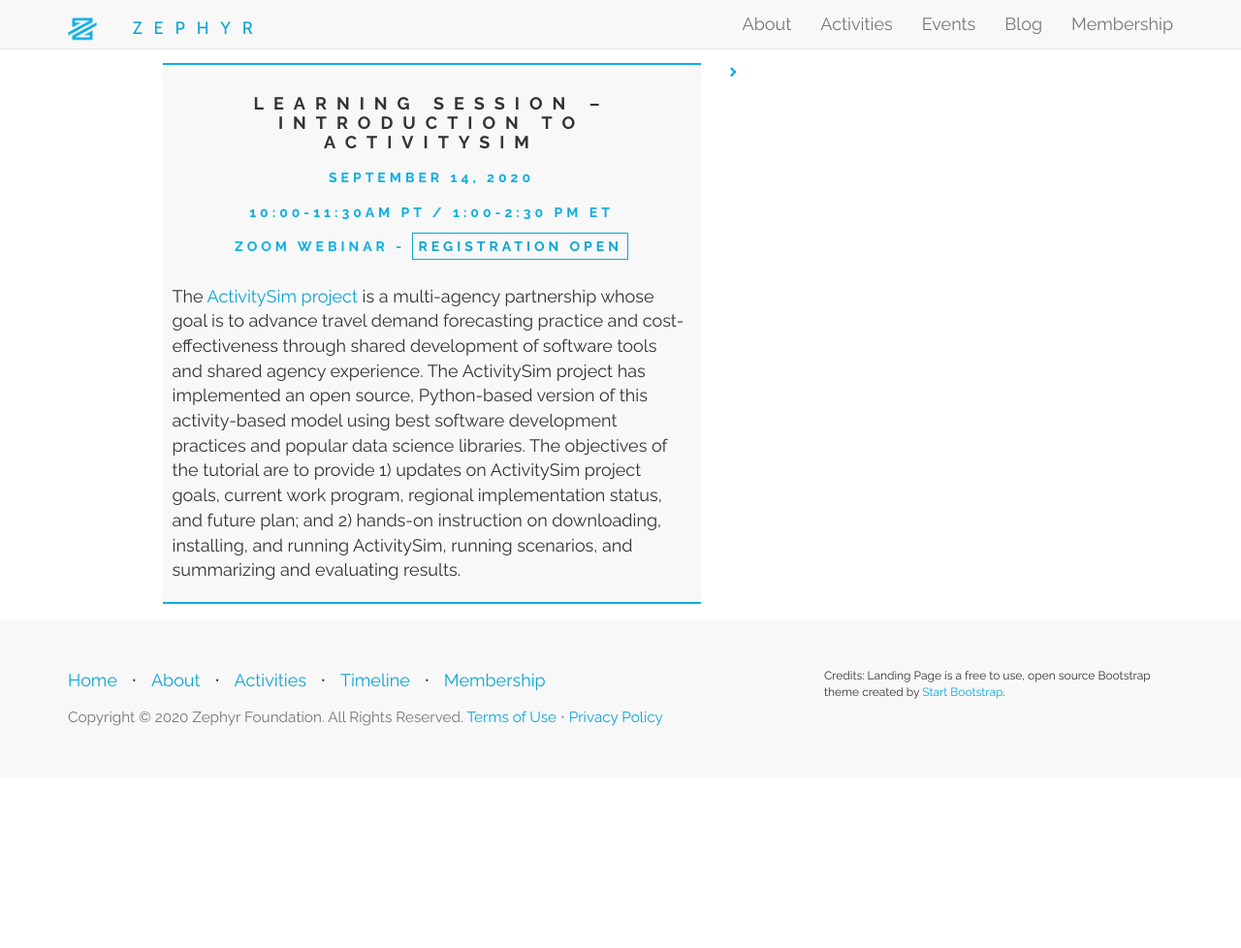
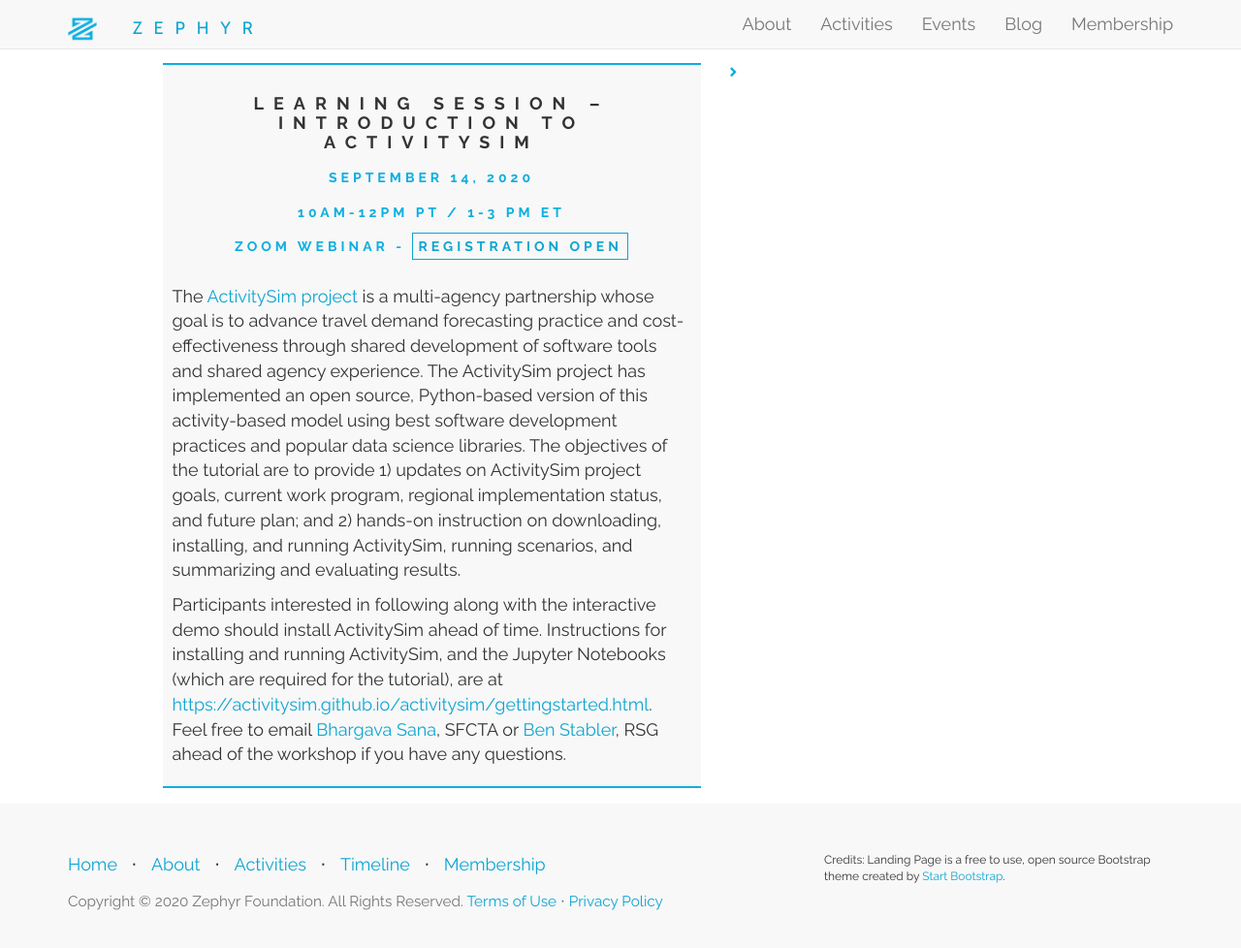
Before and after one commit to ZephyrTransport/zephyr-website, a Jekyll site: the page built from _events/2020-09-14-activitysim.md, in a window 1280 px wide and 991 px high. Shown: the top 978 px of the window at 97% size. Built offline with Jekyll 4.4.1, drawn with Linux system fonts in a browser that asks for light colours; nearby versions of some CDN libraries.

Commit message:
Add to ActivitySim Description
- install instructions link
- time update to 2 hours

```diff
--- a/_events/2020-09-14-activitysim.md
+++ b/_events/2020-09-14-activitysim.md
@@ -3,8 +3,12 @@
 category: Learning
 title: Learning Session – Introduction to ActivitySim
 type: Learning Session
-time: 10:00-11:30AM PT / 1:00-2:30 PM ET
+time: 10AM-12PM PT / 1-3 PM ET
 place: Zoom Webinar - <a href='https://zoom.us/meeting/register/tJEtfuGsqzopHdwaM9TSHcxHC31fm5ipVyif'>Registration Open</a>
 additional-msg:
-summary: "The <a href='https://activitysim.github.io/activitysim/'>ActivitySim project</a> is a multi-agency partnership whose goal is to advance travel demand forecasting practice and cost-effectiveness through shared development of software tools and shared agency experience.  The ActivitySim project has implemented an open source, Python-based version of this activity-based model using best software development practices and popular data science libraries.  The objectives of the tutorial are to provide 1) updates on ActivitySim project goals, current work program, regional implementation status, and future plan; and 2) hands-on instruction on downloading, installing, and running ActivitySim, running scenarios, and summarizing and evaluating results."
+summary: "The <a href='https://activitysim.github.io/activitysim/'>ActivitySim project</a> is a multi-agency partnership whose goal is to advance travel demand forecasting practice and cost-effectiveness through shared development of software tools and shared agency experience.  The ActivitySim project has implemented an open source, Python-based version of this activity-based model using best software development practices and popular data science libraries.  The objectives of the tutorial are to provide 1) updates on ActivitySim project goals, current work program, regional implementation status, and future plan; and 2) hands-on instruction on downloading, installing, and running ActivitySim, running scenarios, and summarizing and evaluating results.
+
+<p>Participants interested in following along with the interactive demo should install ActivitySim ahead of time.  Instructions for installing and running ActivitySim, and the Jupyter Notebooks (which are required for the tutorial), are at <a href='https://activitysim.github.io/activitysim/gettingstarted.html'>https://activitysim.github.io/activitysim/gettingstarted.html</a>.  Feel free to email <a href='mailto://bhargava@sfcta.org'>Bhargava Sana</a>, SFCTA or <a href='ben.stabler@rsginc.com'>Ben Stabler</a>, RSG ahead of the workshop if you have any questions.
+
+"
 ---
```
